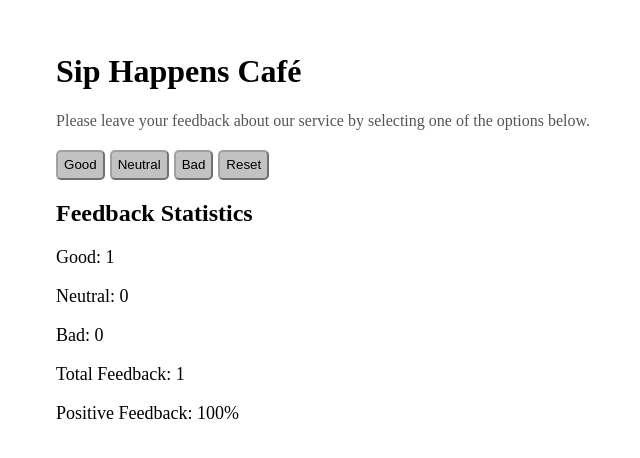
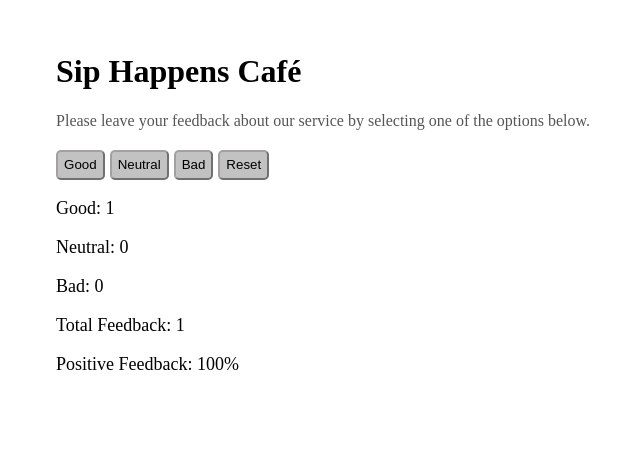
Before and after one commit to Olga-Pavlius/goit-react-hw-02, a React (Vite) app: page / in a window 1280 px wide. Both pictures are taken after a click on the button "Good". Shown: the top 458 px of the page, without its empty margins (317-957 px from the left). Built offline with nearby package versions, Linux system fonts and the light colour scheme.

Commit message:
delete h2 in feedback

```diff
--- a/src/components/Feedback/Feedback.jsx
+++ b/src/components/Feedback/Feedback.jsx
@@ -4,7 +4,7 @@ import styles from "./Feedback.module.css";
 const Feedback = ({ feedback, totalFeedback, positiveFeedback }) => {
   return (
     <div className={styles.feedbackContainer}>
-      <h2 className={styles.feedbackTitle}>Feedback Statistics</h2>
+      {/* <h2 className={styles.feedbackTitle}>Feedback Statistics</h2> */}
       <p className={styles.feedbackItem}>Good: {feedback.good}</p>
       <p className={styles.feedbackItem}>Neutral: {feedback.neutral}</p>
       <p className={styles.feedbackItem}>Bad: {feedback.bad}</p>
```
